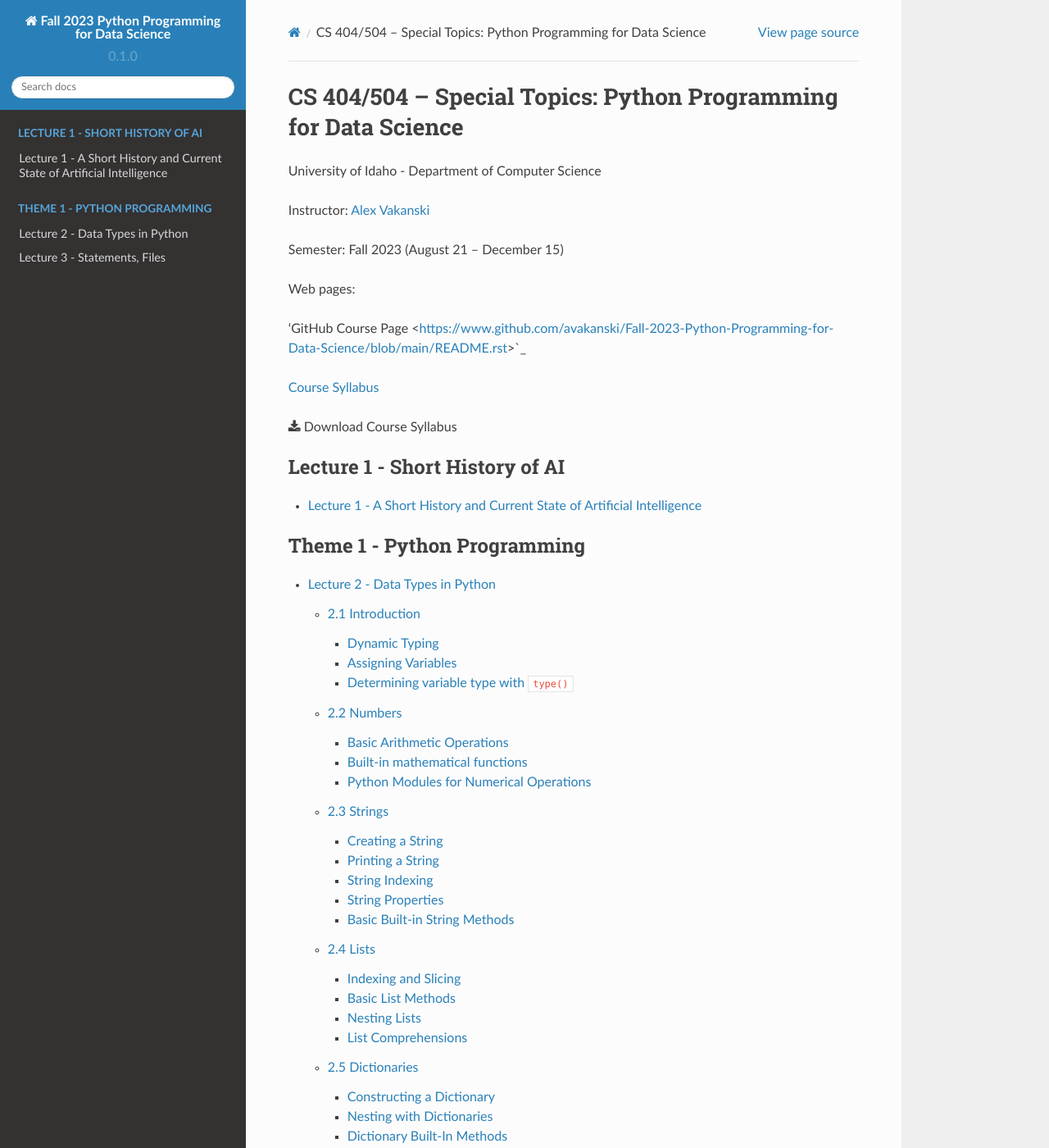
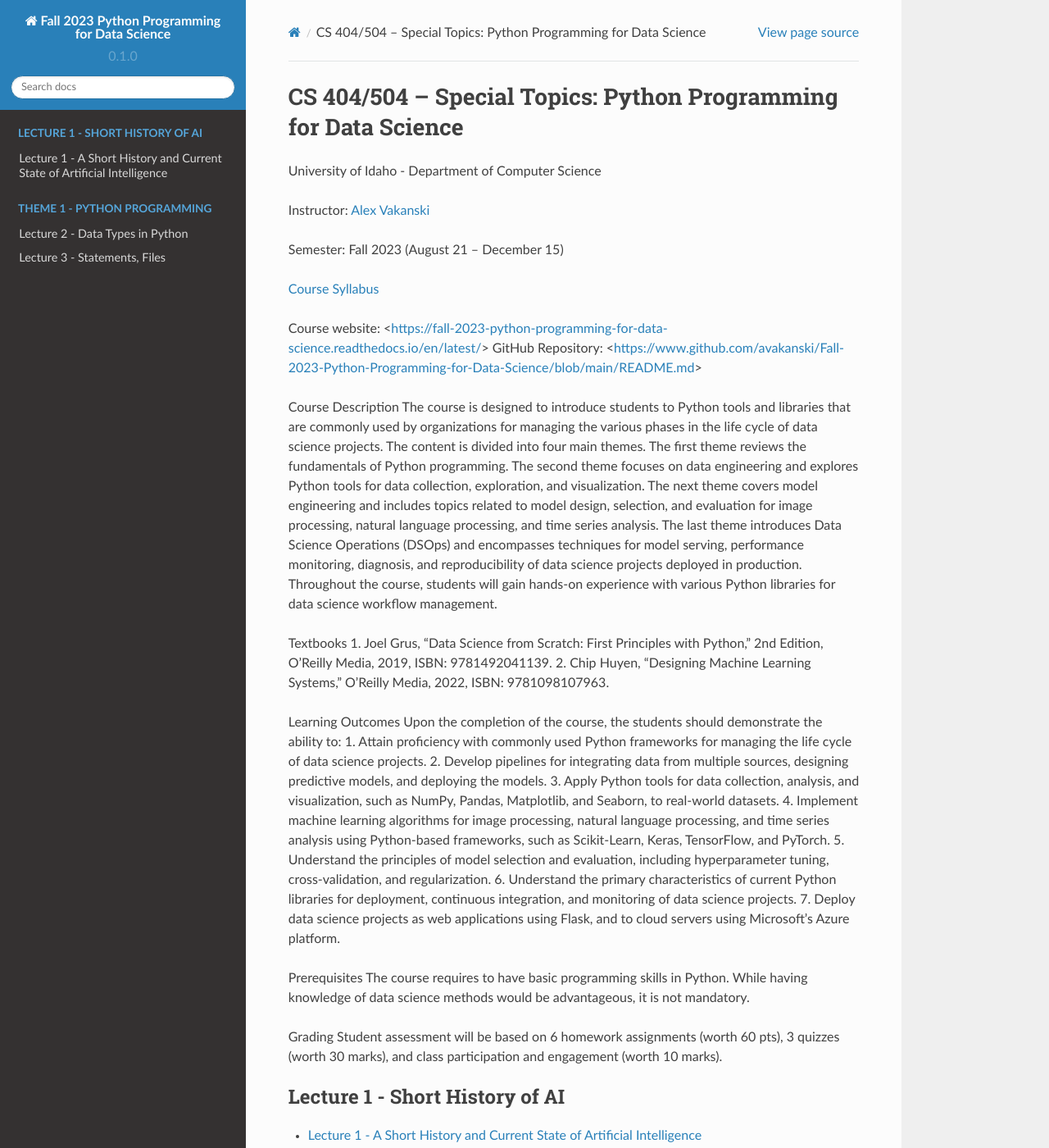
Before and after one commit to avakanski/Fall-2023-Python-Programming-for-Data-Science, a Sphinx documentation site: the page built from docs/index.rst, in a window 1280 px wide and 1400 px high. Shown: the whole window at 82% size. Built offline with Sphinx 7.4.7 and the Read the Docs theme 2.0.0, drawn with Linux system fonts in a browser that asks for light colours.

Commit message:
Update index.rst

```diff
--- a/docs/index.rst
+++ b/docs/index.rst
@@ -7,15 +7,33 @@ Instructor: `Alex Vakanski <https://www.webpages.uidaho.edu/vakanski/index.html>
 
 Semester: Fall 2023 (August 21 – December 15)
 
-Web pages:
-
-'GitHub Course Page <https://www.github.com/avakanski/Fall-2023-Python-Programming-for-Data-Science/blob/main/README.rst>`_
-
 `Course Syllabus <_static/CS_404_504-ST_Python_Programming_for_Data_Science-Syllabus.pdf>`_
 
-:download:`Download Course Syllabus <_static/CS_404_504-ST_Python_Programming_for_Data_Science-Syllabus.pdf>`
+Course website: <https://fall-2023-python-programming-for-data-science.readthedocs.io/en/latest/>
+GitHub Repository: <https://www.github.com/avakanski/Fall-2023-Python-Programming-for-Data-Science/blob/main/README.md>
 
+Course Description
+The course is designed to introduce students to Python tools and libraries that are commonly used by organizations for managing the various phases in the life cycle of data science projects. The content is divided into four main themes. The first theme reviews the fundamentals of Python programming. The second theme focuses on data engineering and explores Python tools for data collection, exploration, and visualization. The next theme covers model engineering and includes topics related to model design, selection, and evaluation for image processing, natural language processing, and time series analysis. The last theme introduces Data Science Operations (DSOps) and encompasses techniques for model serving, performance monitoring, diagnosis, and reproducibility of data science projects deployed in production. Throughout the course, students will gain hands-on experience with various Python libraries for data science workflow management.
 
+Textbooks
+1.	Joel Grus, “Data Science from Scratch: First Principles with Python,” 2nd Edition, O'Reilly Media, 2019, ISBN: 9781492041139.
+2.	Chip Huyen, “Designing Machine Learning Systems,” O'Reilly Media, 2022, ISBN: 9781098107963.
+
+Learning Outcomes
+Upon the completion of the course, the students should demonstrate the ability to:
+1.	Attain proficiency with commonly used Python frameworks for managing the life cycle of data science projects.
+2.	Develop pipelines for integrating data from multiple sources, designing predictive models, and deploying the models.
+3.	Apply Python tools for data collection, analysis, and visualization, such as NumPy, Pandas, Matplotlib, and Seaborn, to real-world datasets.
+4.	Implement machine learning algorithms for image processing, natural language processing, and time series analysis using Python-based frameworks, such as Scikit-Learn, Keras, TensorFlow, and PyTorch.
+5.	Understand the principles of model selection and evaluation, including hyperparameter tuning, cross-validation, and regularization.
+6.	Understand the primary characteristics of current Python libraries for deployment, continuous integration, and monitoring of data science projects.
+7.	Deploy data science projects as web applications using Flask, and to cloud servers using Microsoft’s Azure platform.
+
+Prerequisites
+The course requires to have basic programming skills in Python. While having knowledge of data science methods would be advantageous, it is not mandatory.
+
+Grading
+Student assessment will be based on 6 homework assignments (worth 60 pts), 3 quizzes (worth 30 marks), and class participation and engagement (worth 10 marks).
 
 
 .. toctree::
```
